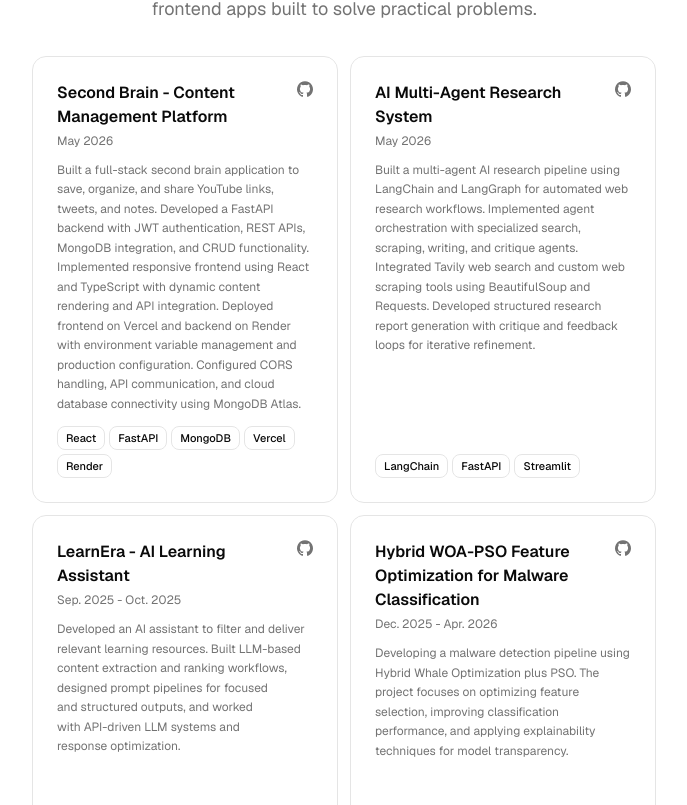
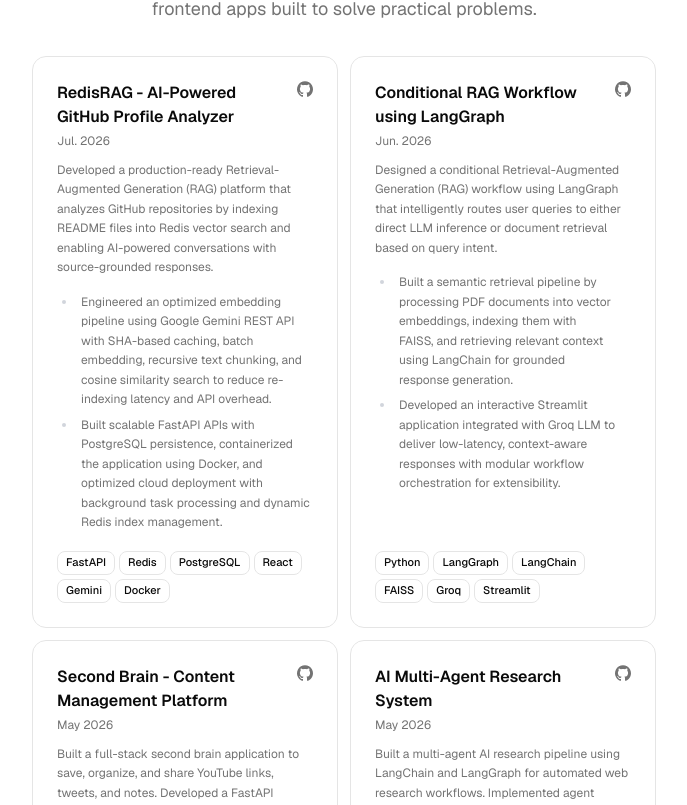
Before and after one commit to mujeebmasi/my-portfolio, a Next.js app: page / in a window 1280 px wide. Shown: the part 955-1760 px from the top of the page, without its empty margins (296-983 px from the left). Built offline with nearby package versions, Linux system fonts and the light colour scheme.

Commit message:
Update projects: add RedisRAG and Conditional RAG, remove LearnEra and Hybrid WOA

```diff
--- a/src/data/resume.tsx
+++ b/src/data/resume.tsx
@@ -164,6 +164,42 @@ export const DATA = {
   ],
   projects: [
     {
+      title: "RedisRAG - AI-Powered GitHub Profile Analyzer",
+      href: "https://github.com/mujeebmasi/RedisRAG",
+      dates: "Jul. 2026",
+      active: true,
+      description:
+        "Developed a production-ready Retrieval-Augmented Generation (RAG) platform that analyzes GitHub repositories by indexing README files into Redis vector search and enabling AI-powered conversations with source-grounded responses.\n- Engineered an optimized embedding pipeline using Google Gemini REST API with SHA-based caching, batch embedding, recursive text chunking, and cosine similarity search to reduce re-indexing latency and API overhead.\n- Built scalable FastAPI APIs with PostgreSQL persistence, containerized the application using Docker, and optimized cloud deployment with background task processing and dynamic Redis index management.",
+      technologies: ["FastAPI", "Redis", "PostgreSQL", "React", "Gemini", "Docker"],
+      links: [
+        {
+          type: "GitHub",
+          href: "https://github.com/mujeebmasi/RedisRAG",
+          icon: <Icons.github className="size-3" />,
+        },
+      ],
+      image: "",
+      video: "",
+    },
+    {
+      title: "Conditional RAG Workflow using LangGraph",
+      href: "https://github.com/mujeebmasi",
+      dates: "Jun. 2026",
+      active: true,
+      description:
+        "Designed a conditional Retrieval-Augmented Generation (RAG) workflow using LangGraph that intelligently routes user queries to either direct LLM inference or document retrieval based on query intent.\n- Built a semantic retrieval pipeline by processing PDF documents into vector embeddings, indexing them with FAISS, and retrieving relevant context using LangChain for grounded response generation.\n- Developed an interactive Streamlit application integrated with Groq LLM to deliver low-latency, context-aware responses with modular workflow orchestration for extensibility.",
+      technologies: ["Python", "LangGraph", "LangChain", "FAISS", "Groq", "Streamlit"],
+      links: [
+        {
+          type: "GitHub",
+          href: "https://github.com/mujeebmasi",
+          icon: <Icons.github className="size-3" />,
+        },
+      ],
+      image: "",
+      video: "",
+    },
+    {
       title: "Second Brain - Content Management Platform",
       href: "https://github.com/mujeebmasi/Second-Brain",
       dates: "May 2026",
@@ -204,41 +240,5 @@ export const DATA = {
       image: "",
       video: "",
     },
-    {
-      title: "LearnEra - AI Learning Assistant",
-      href: "https://github.com/mujeebmasi",
-      dates: "Sep. 2025 - Oct. 2025",
-      active: true,
-      description:
-        "Developed an AI assistant to filter and deliver relevant learning resources. Built LLM-based content extraction and ranking workflows, designed prompt pipelines for focused and structured outputs, and worked with API-driven LLM systems and response optimization.",
-      technologies: ["LLMs", "APIs", "Prompt Engineering"],
-      links: [
-        {
-          type: "GitHub",
-          href: "https://github.com/mujeebmasi",
-          icon: <Icons.github className="size-3" />,
-        },
-      ],
-      image: "",
-      video: "",
-    },
-    {
-      title: "Hybrid WOA-PSO Feature Optimization for Malware Classification",
-      href: "https://github.com/mujeebmasi/advanced-whale-optimization-algorithm",
-      dates: "Dec. 2025 - Apr. 2026",
-      active: true,
-      description:
-        "Developing a malware detection pipeline using Hybrid Whale Optimization plus PSO. The project focuses on optimizing feature selection, improving classification performance, and applying explainability techniques for model transparency.",
-      technologies: ["Machine Learning", "Optimization", "Explainability", "Python"],
-      links: [
-        {
-          type: "GitHub",
-          href: "https://github.com/mujeebmasi/advanced-whale-optimization-algorithm",
-          icon: <Icons.github className="size-3" />,
-        },
-      ],
-      image: "",
-      video: "",
-    },
   ],
 } as const;
```
